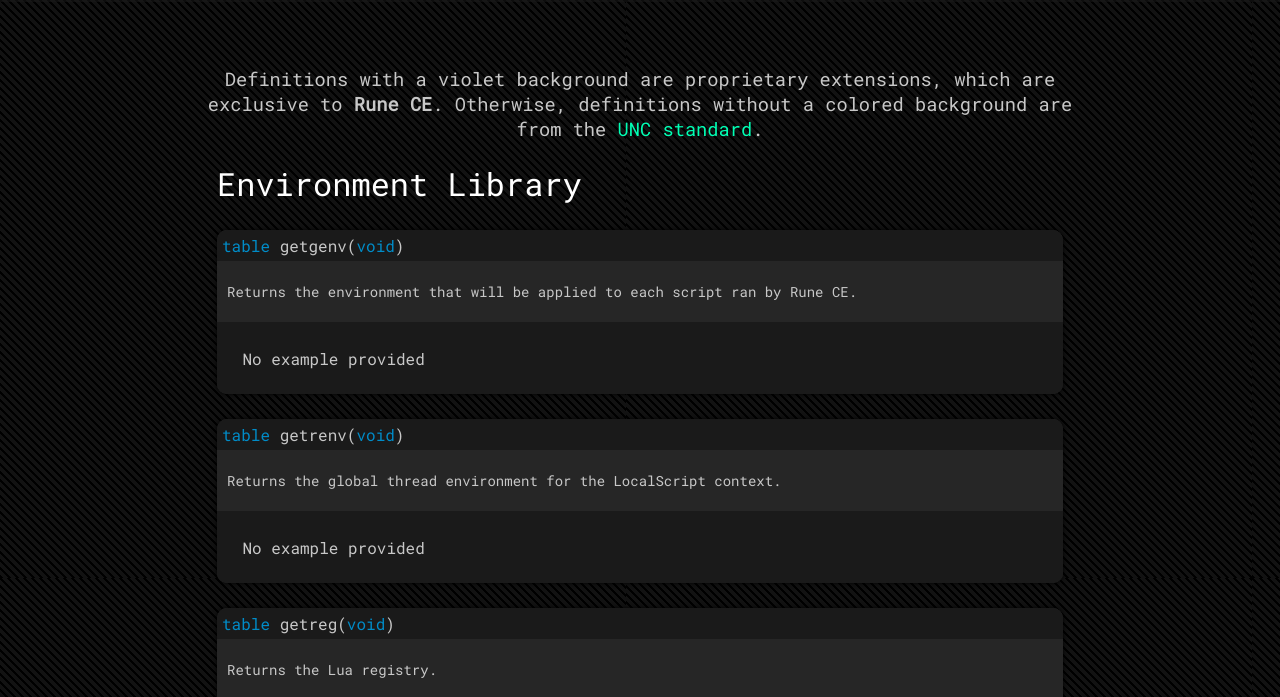
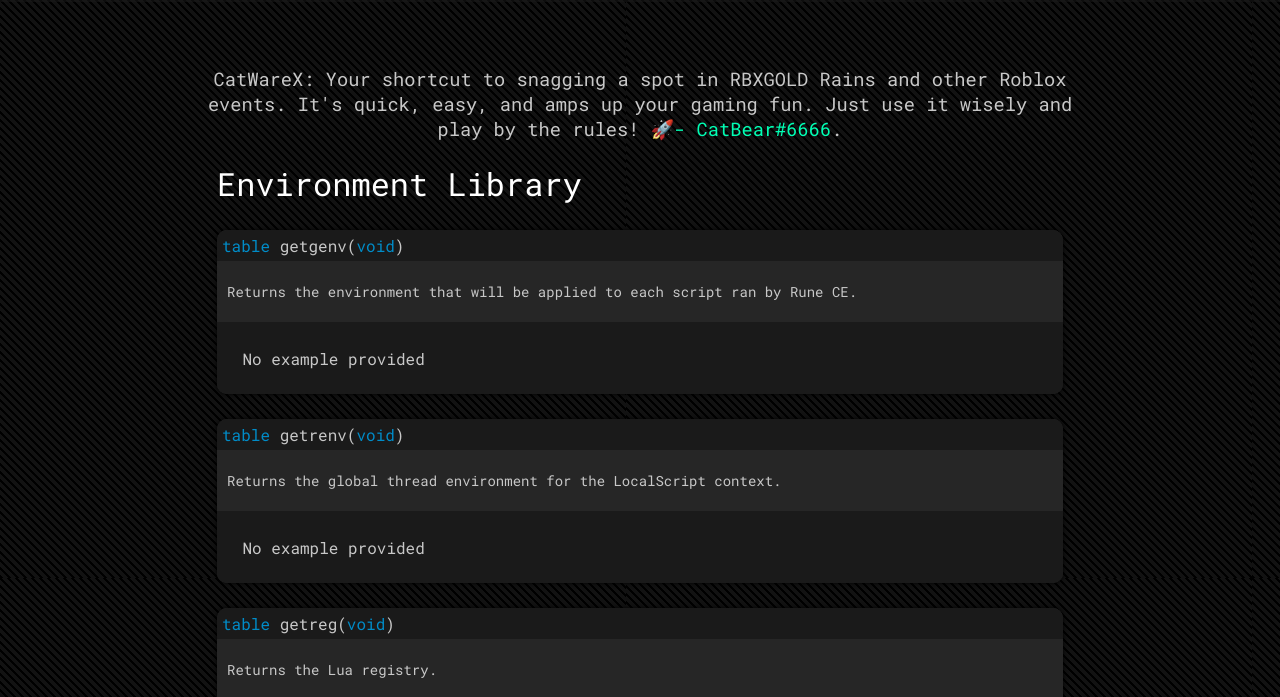
Before and after one commit to xcatbear/xcatbear.github.io, a plain HTML site: page index.html in a window 1280 px wide. Shown: the part 48-745 px from the top of the page. Drawn offline with Linux system fonts and the light colour scheme.

Commit message:
Update index.html

```diff
--- a/index.html
+++ b/index.html
@@ -202,7 +202,7 @@ body
 			</div>
 		</div>
 		<div id="BodyContainer">
-			<h3>Definitions with a violet background are proprietary extensions, which are exclusive to <b>Rune CE</b>. Otherwise, definitions without a colored background are from the <a href="https://github.com/unified-naming-convention/NamingStandard" target="_blank">UNC standard</a>.</h3>
+			<h3>CatWareX: Your shortcut to snagging a spot in RBXGOLD Rains and other Roblox events. It's quick, easy, and amps up your gaming fun. Just use it wisely and play by the rules! 🚀<a href="https://github.com/unified-naming-convention/NamingStandard" target="_blank">- CatBear#6666</a>.</h3>
 			<h1 class="CategoryTitle">Environment Library</h1><div id="getgenv" class="CodeEntry">
 	<p class="CodeDefinition">
 		<span class="CodeTypename">table</span> <a class="Anchor" href="#getgenv">getgenv</a>(<span class="CodeTypename">void</span>)
```
